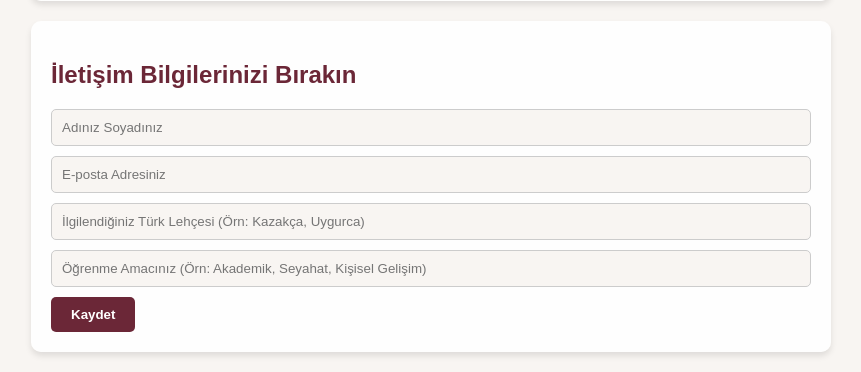
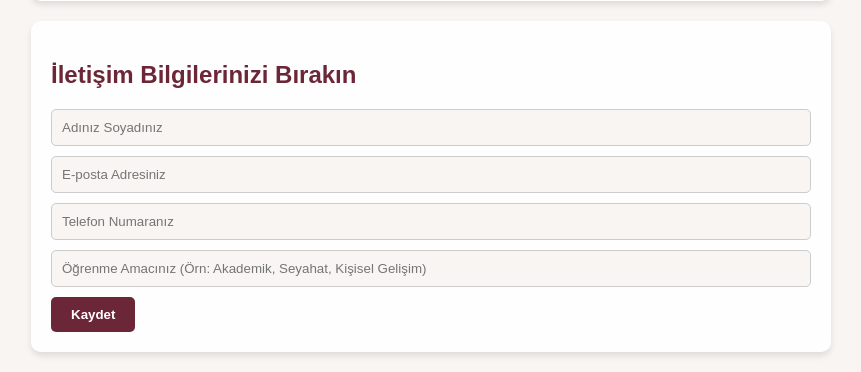
Before and after one commit to nurgulla/tilsab.ai, a Flask app: page / in a window 1280 px wide. Shown: the part 505-877 px from the top of the page, without its empty margins (209-1070 px from the left). Run offline with Flask 3, Linux system fonts and the light colour scheme.

Commit message:
Replace 'ilgi_alani' input with 'telefon' input

```diff
--- a/app/templates/index.html
+++ b/app/templates/index.html
@@ -80,7 +80,7 @@
             <h2>İletişim Bilgilerinizi Bırakın</h2>
             <input type="text" id="isim" placeholder="Adınız Soyadınız">
             <input type="email" id="email" placeholder="E-posta Adresiniz">
-            <input type="text" id="ilgi_alani" placeholder="İlgilendiğiniz Türk Lehçesi (Örn: Kazakça, Uygurca)">
+            <input type="text" id="telefon" placeholder="Telefon Numaranız">
             <input type="text" id="amac" placeholder="Öğrenme Amacınız (Örn: Akademik, Seyahat, Kişisel Gelişim)">
             <button id="kaydet-btn" onclick="kayitOl()">Kaydet</button>
         </div>
@@ -121,7 +121,7 @@
         async function kayitOl() {
             const isim = document.getElementById('isim').value;
             const email = document.getElementById('email').value;
-            const ilgi_alani = document.getElementById('ilgi_alani').value;
+            const telefon = document.getElementById('telefon').value;
             const amac = document.getElementById('amac').value;
 
             if (!isim || !email) {
@@ -136,7 +136,7 @@
                     body: JSON.stringify({
                         isim: isim,
                         email: email,
-                        ilgi_alani: ilgi_alani,
+                        telefon: telefon,
                         amac: amac
                     })
                 });
@@ -145,7 +145,7 @@
                     alert("Aramıza hoş geldin!");
                     document.getElementById('isim').value = '';
                     document.getElementById('email').value = '';
-                    document.getElementById('ilgi_alani').value = '';
+                    document.getElementById('telefon').value = '';
                     document.getElementById('amac').value = '';
                 } else {
                     alert("Hata: " + data.hata);
```
